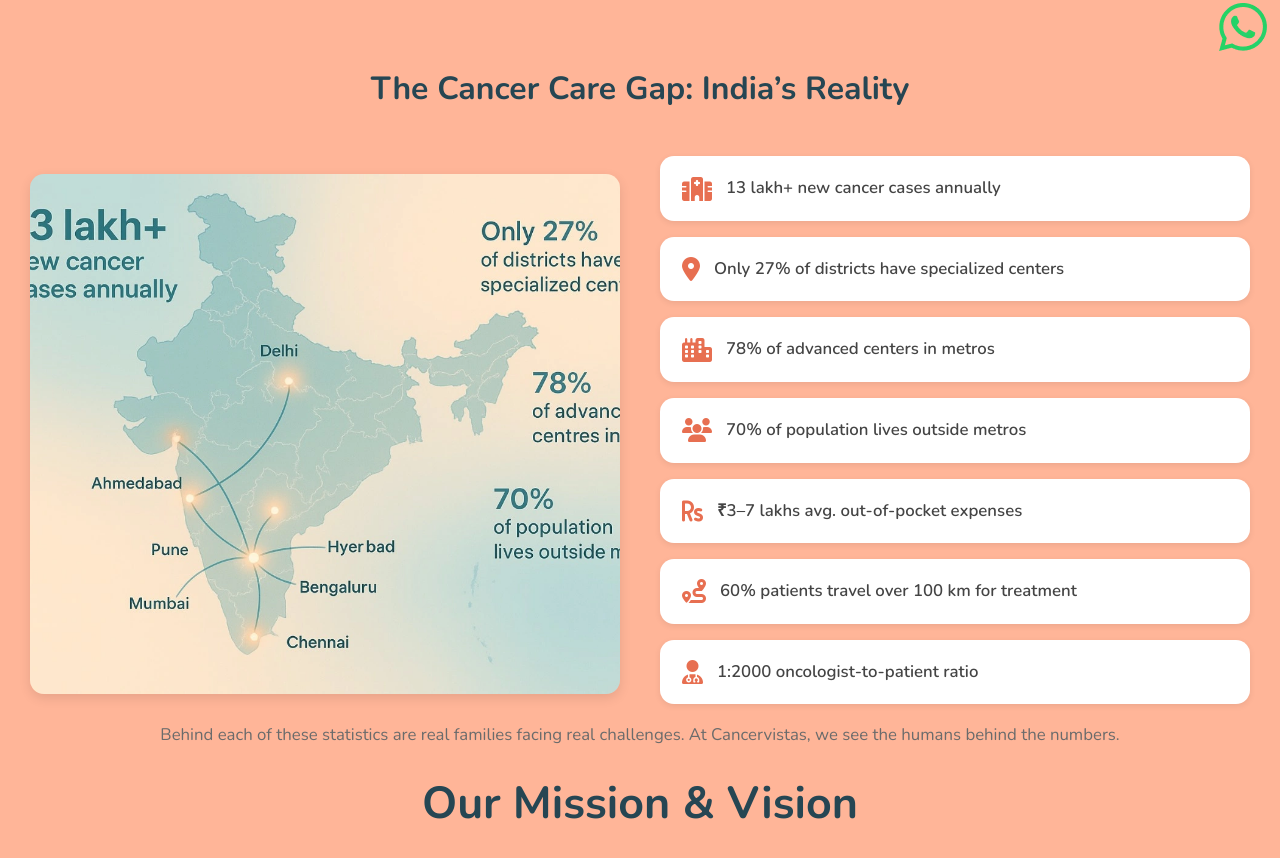
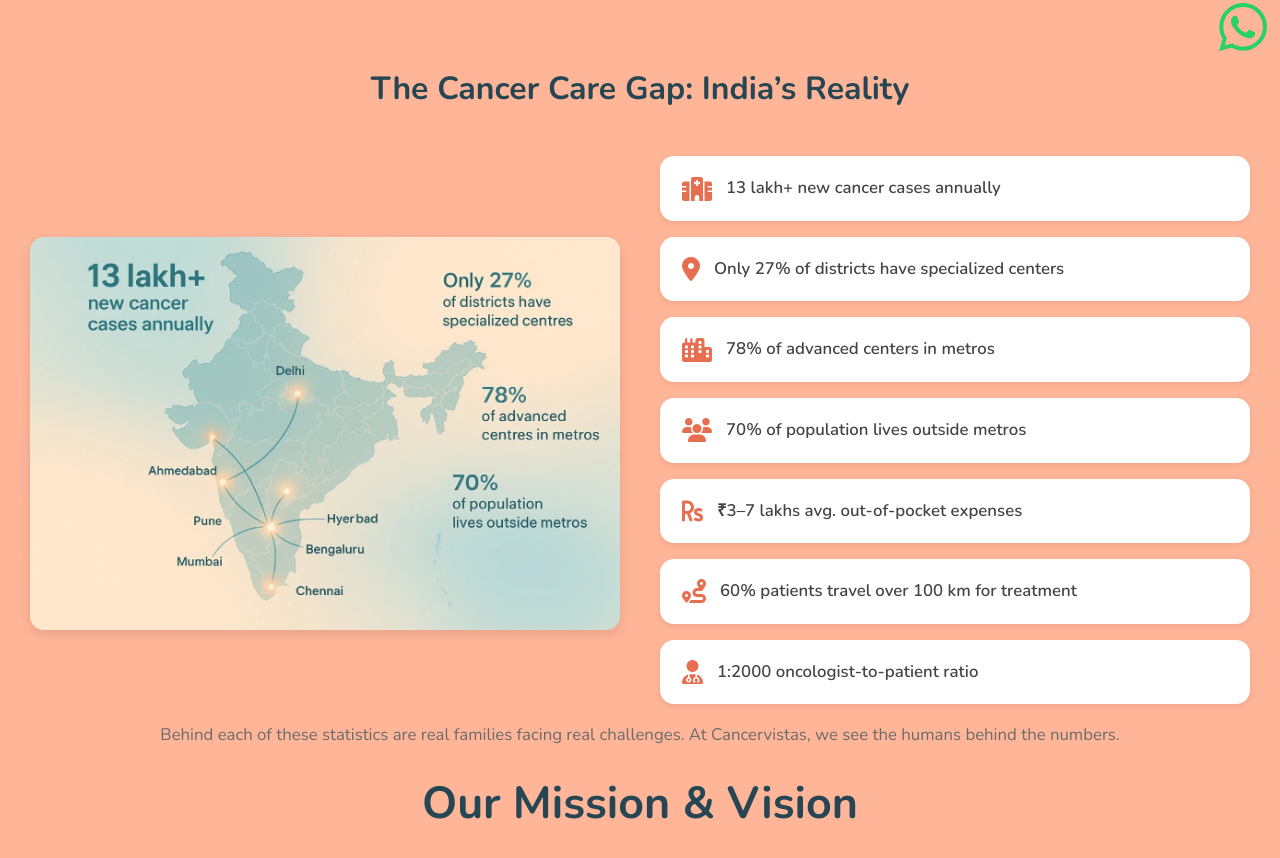
Before and after one commit to Codimai-dev/Cancevista-new, a plain HTML site: page about.html in a window 1280 px wide. Shown: the part 660-1518 px from the top of the page. Drawn offline with nearby package versions, Linux system fonts and the light colour scheme.

Commit message:
about page image fixed

```diff
--- a/assets/css/about.css
+++ b/assets/css/about.css
@@ -101,10 +101,10 @@ p {
 }
 .gap-infographic img {
   width: 100%;
-  height: 520px;
+  height: 100%;
   border-radius: var(--radius);
   box-shadow: 0 4px 12px rgba(0,0,0,0.1);
-  object-fit: cover;
+  object-fit: contain;
 }
 .gap-stats li {
   background: var(--card);
@@ -292,6 +292,7 @@ p {
   }
   .gap-infographic img {
     height: 300px;
+    object-fit: contain;
   }
   .values-list div {
     max-width: 100%;
```
